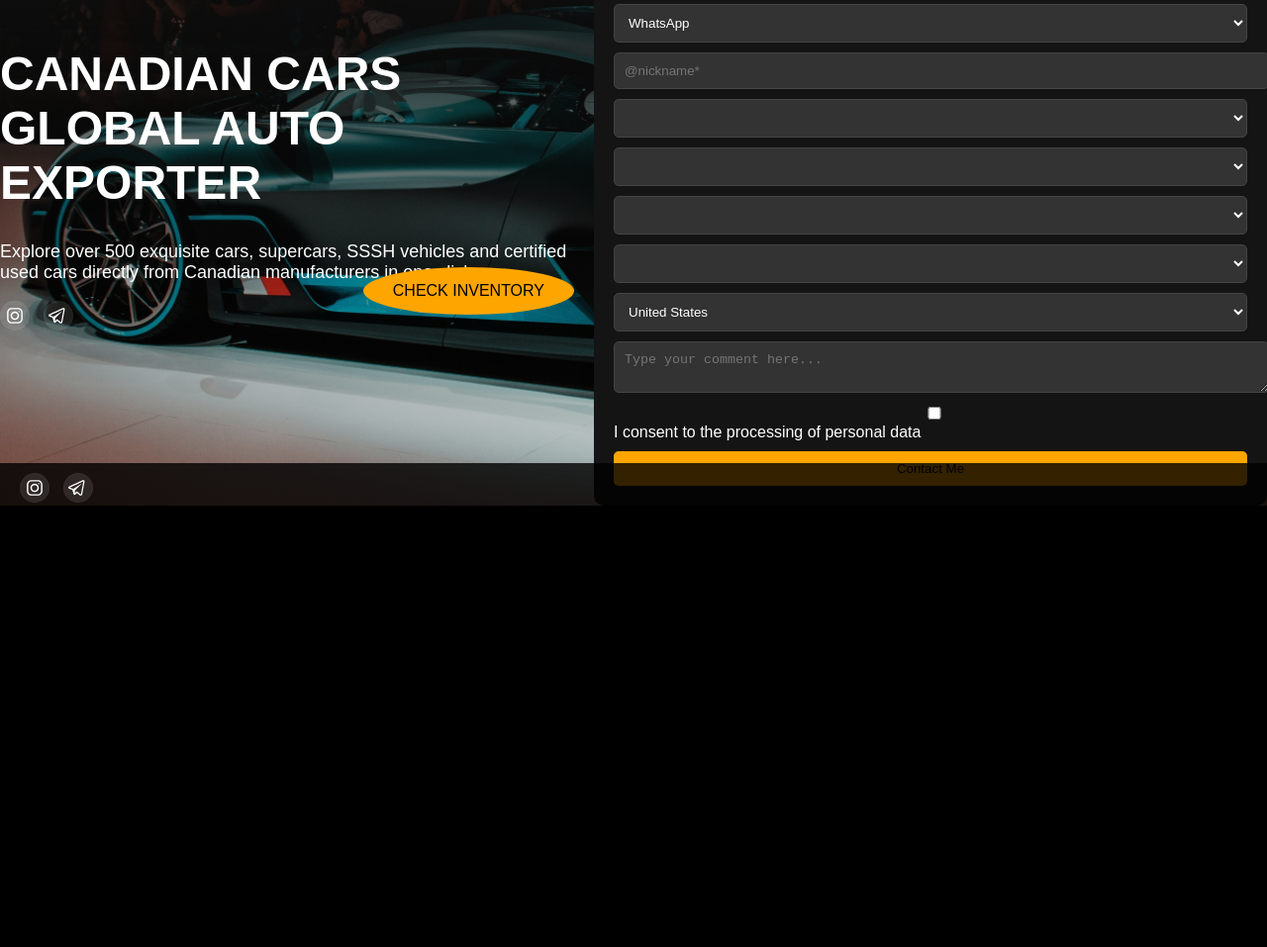
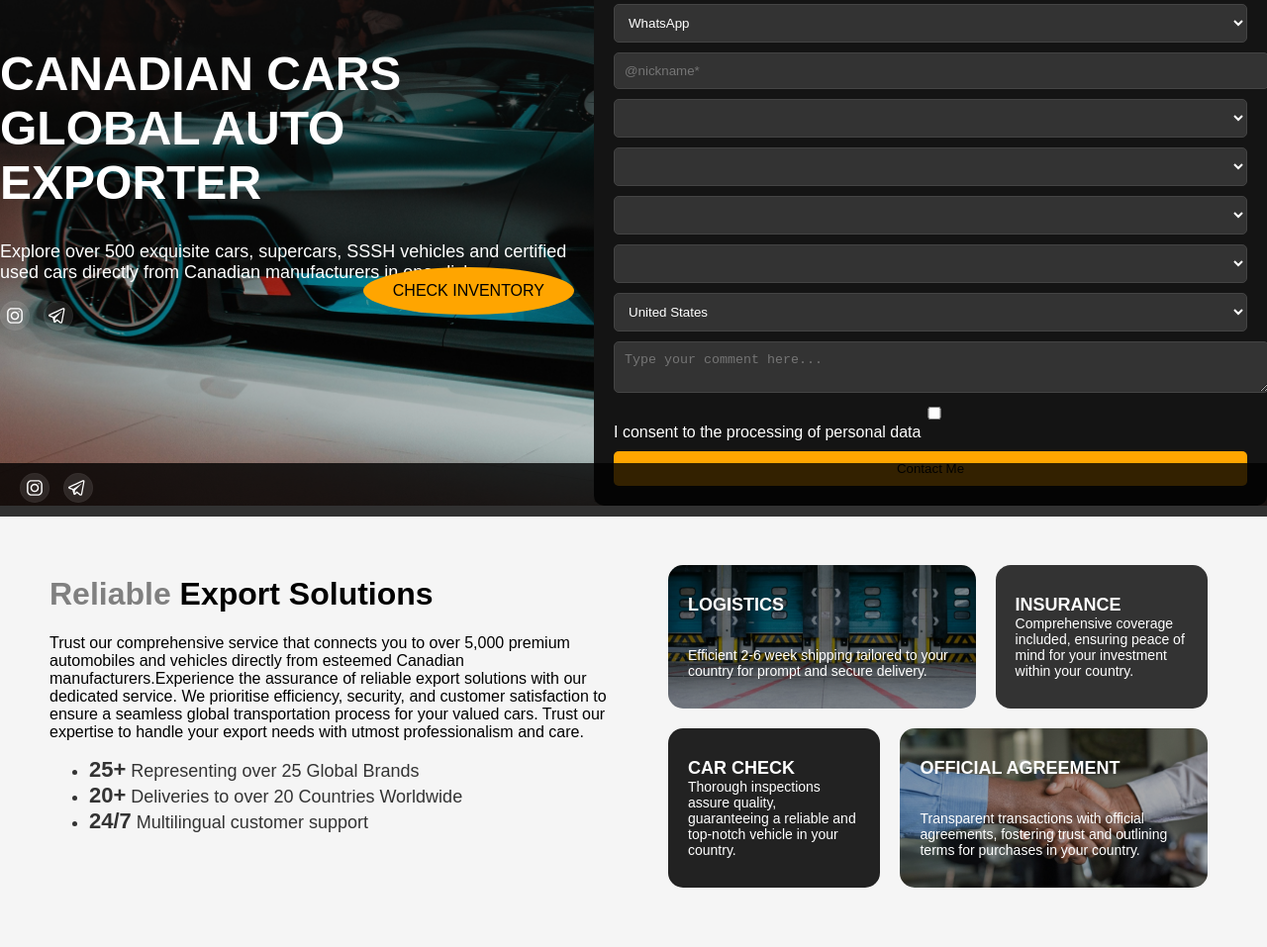
Before and after one commit to BaskeTok12/Landing, a plain HTML site: page index.html in a window 1280 px wide. Shown: the part 278-1235 px from the top of the page at 99% size. Before the commit the page ends 800 px from the top, so only its background shows below. Drawn offline with Linux system fonts and the light colour scheme; files whose address does not match are found by name.

Commit message:
progress

```diff
--- a/css/styles.css
+++ b/css/styles.css
@@ -192,3 +192,113 @@ footer {
     border: 1px solid #444; /* Немного контраста */
     box-shadow: none; /* Убрать тени */
 }
+
+.advantages-section {
+    display: flex;
+    align-items: flex-start;
+    padding: 50px;
+    background-color: #f5f5f5;
+    max-width: 1200px;
+    margin: auto;
+}
+
+.advantage-title {
+    color: #000;
+}
+
+.advantage-description{
+    color: #000;
+}
+.advantage-list li {
+    font-size: 18px; /* Установите желаемый размер шрифта для текста списка */
+    color: #333; /* Цвет текста списка */
+    /* ...другие стили... */
+}
+
+.advantage-number {
+    font-weight: bold; /* Делает шрифт жирным */
+    font-size: 22px; /* Устанавливает размер шрифта для чисел больше, чем у остального текста */
+}
+
+.left-block {
+    width: 50%;
+    padding-right: 50px;
+}
+
+.right-block {
+    display: flex;
+    flex-wrap: wrap;
+    justify-content: center;
+    width: 50%;
+}
+
+.tile {
+    display: flex;
+    flex-direction: column;
+    justify-content: space-between;
+    padding: 20px;
+    border-radius: 15px;
+    margin: 10px;
+    flex-grow: 1;
+}
+
+.tile-long {
+    flex-basis: calc(66% - 20px);
+    background-size: cover;
+    background-position: center;
+}
+
+.tile-square {
+    flex-basis: calc(33% - 20px);
+    background-size: cover;
+    background-position: center;
+}
+
+.left-block {
+    width: 50%;
+    padding-right: 50px;
+}
+
+.right-block {
+    display: flex;
+    flex-wrap: wrap;
+    justify-content: center;
+    width: 50%;
+}
+
+.tile {
+    display: flex;
+    flex-direction: column;
+    justify-content: space-between;
+    padding: 20px;
+    border-radius: 15px;
+    margin: 10px;
+    flex-grow: 1;
+}
+
+.tile-long {
+    flex-basis: calc(50% - 20px);
+    background-size: cover;
+    background-position: center;
+}
+
+.tile-square {
+    flex-basis: calc(33% - 20px);
+    background-size: cover;
+    background-position: center;
+}
+
+.tile-title {
+    font-size: 18px; /* Меньший размер для заголовка */
+    margin: 0;
+    padding-top: 10px; /* Добавляем небольшой отступ сверху */
+    color: #ffff;
+}
+
+.tile-text {
+    font-size: 14px; /* Меньший размер для текста */
+    margin: 0;
+    align-self: center;
+    padding-bottom: 10px; /* Добавляем небольшой отступ снизу */
+    color: #ffff;
+}
--- a/index.html
+++ b/index.html
@@ -88,6 +88,42 @@
         </div>
     </div>
 
+    <div class="advantages-section">
+        <div class="left-block">
+            <h1 class="advantage-title"><span style="color: gray;">Reliable</span> Export Solutions</h1>
+            <p class="advantage-description">
+                Trust our comprehensive service that connects you to over 5,000 premium automobiles and vehicles directly from esteemed Canadian manufacturers.Experience the assurance of reliable export solutions with our dedicated service. We prioritise efficiency, security, and customer satisfaction to ensure a seamless global transportation process for your valued cars.
+Trust our expertise to handle your export needs with utmost professionalism and care.
+            </p>
+
+            <ul class="advantage-list">
+                <li><span class="advantage-number">25+</span> Representing over 25 Global Brands</li>
+                <li><span class="advantage-number">20+</span> Deliveries to over 20 Countries Worldwide</li>
+                <li><span class="advantage-number">24/7</span> Multilingual customer support</li>
+            </ul>
+
+        </div>
+        <div class="right-block">
+            <div class="tile tile-long" style="background-image: url('assets/images/logistics-block.png');">
+                <h3 class="tile-title">LOGISTICS</h3>
+                <p class="tile-text">Efficient 2-6 week shipping tailored to your country for prompt and secure delivery.</p>
+            </div>
+            <div class="tile tile-square" style="background-color: #333;">
+                <h3 class="tile-title">INSURANCE</h3>
+                <p class="tile-text">Comprehensive coverage included, ensuring peace of mind for your investment within your country.</p>
+            </div>
+            <div class="tile tile-square" style="background-color: #222;">
+                <h3 class="tile-title">CAR CHECK</h3>
+                <p class="tile-text">Thorough inspections assure quality, guaranteeing a reliable and top-notch vehicle in your country.</p>
+            </div>
+            <div class="tile tile-long" style="background-image: url('assets/images/official-agreement.png');">
+                <h3 class="tile-title">OFFICIAL AGREEMENT</h3>
+                <p class="tile-text">Transparent transactions with official agreements, fostering trust and outlining terms for purchases in your country.</p>
+            </div>
+        </div>
+    </div>
+
+
 
     <footer>
         <div class="social-links">
```
Also changed, not shown: assets/images/logistics-block.png (added), assets/images/official-agreement.png (added).
